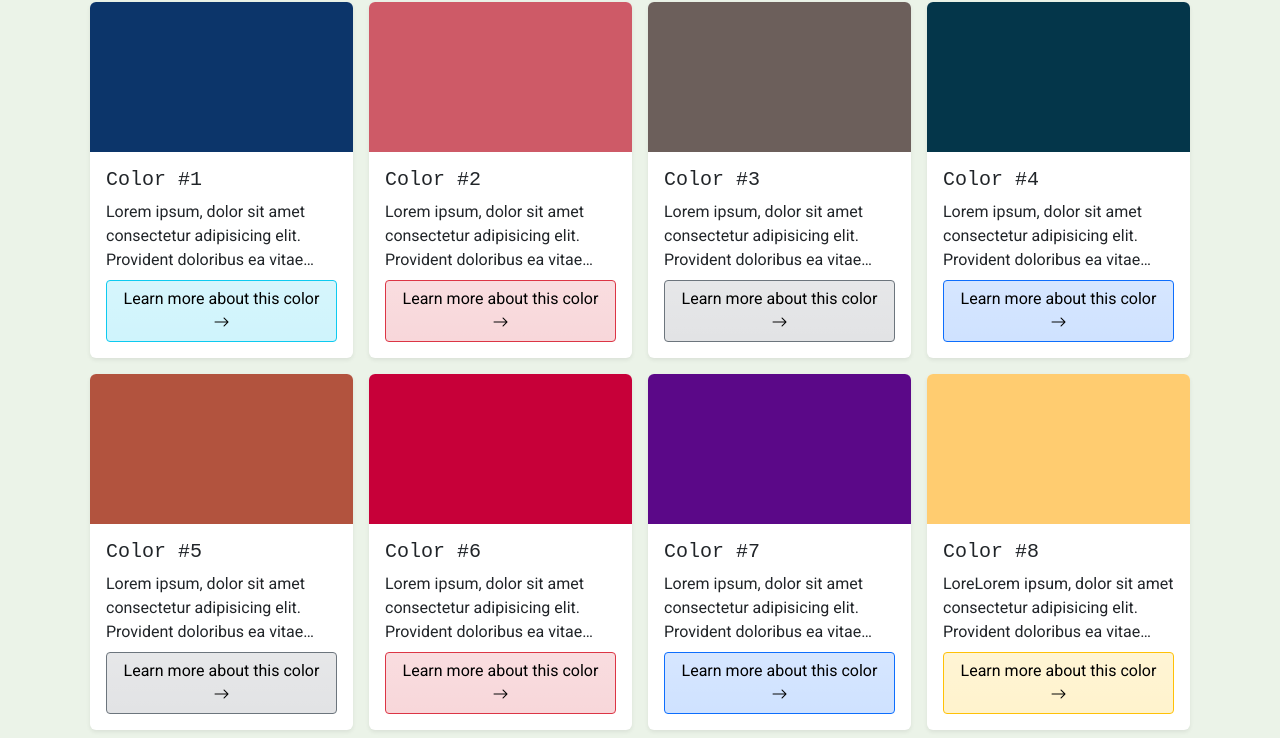
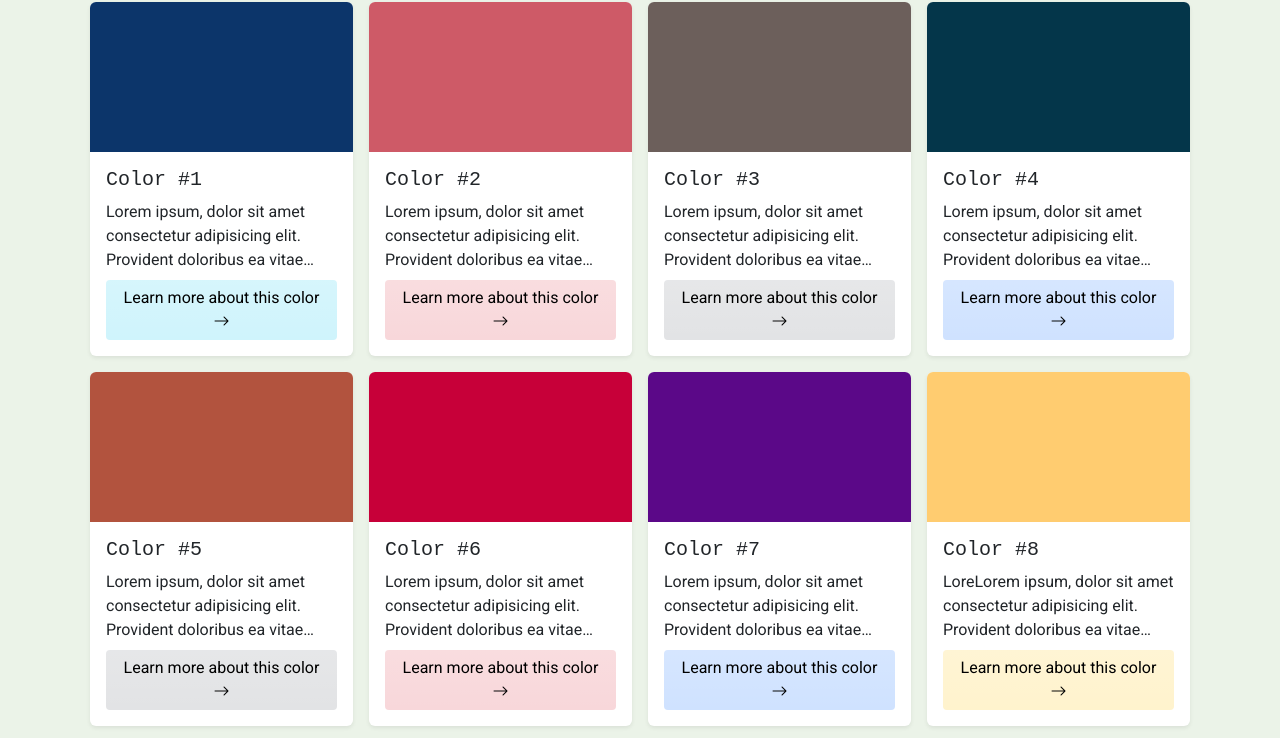
Before and after one commit to arjeusman/painturo, a plain HTML site: page index.html in a window 1280 px wide. Shown: the part 729-1467 px from the top of the page. Drawn offline with nearby package versions, Linux system fonts and the light colour scheme.

Commit message:
Update featured colors

```diff
--- a/assets/style.css
+++ b/assets/style.css
@@ -238,6 +238,14 @@ h6 {
 
 .card.color {
     overflow: hidden;
+    cursor: pointer;
+    transition: transform linear .3s;
+}
+
+.card.color:hover {
+    z-index: 1;
+    transform: scale(1.05);
+    transition: all ease .3s;
 }
 
 .card.color .data {
--- a/index.html
+++ b/index.html
@@ -169,7 +169,7 @@
                         <h1 class="fs-5">Color #1</h1>
                         <p class="p-0 m-0 mt-2 mb-2">Lorem ipsum, dolor sit amet consectetur adipisicing elit. Provident
                             doloribus ea vitae laborum? Mollitia modi veritatis atque sequi vel eum?</p>
-                        <a href="#" class="btn btn-info bg-info-subtle bg-gradient rounded-1 w-100">Learn more about
+                        <a href="#" class="btn border-0 bg-info-subtle bg-gradient rounded-1 w-100">Learn more about
                             this color <i class="bi bi-arrow-right"></i></a>
                     </div>
                 </div>
@@ -181,7 +181,7 @@
                         <h1 class="fs-5">Color #2</h1>
                         <p class="p-0 m-0 mt-2 mb-2">Lorem ipsum, dolor sit amet consectetur adipisicing elit. Provident
                             doloribus ea vitae laborum? Mollitia modi veritatis atque sequi vel eum?</p>
-                        <a href="#" class="btn btn-danger bg-danger-subtle bg-gradient rounded-1 w-100">Learn more about
+                        <a href="#" class="btn border-0 bg-danger-subtle bg-gradient rounded-1 w-100">Learn more about
                             this color <i class="bi bi-arrow-right"></i></a>
                     </div>
                 </div>
@@ -193,7 +193,7 @@
                         <h1 class="fs-5">Color #3</h1>
                         <p class="p-0 m-0 mt-2 mb-2">Lorem ipsum, dolor sit amet consectetur adipisicing elit. Provident
                             doloribus ea vitae laborum? Mollitia modi veritatis atque sequi vel eum?</p>
-                        <a href="#" class="btn btn-secondary bg-secondary-subtle bg-gradient rounded-1 w-100">Learn more
+                        <a href="#" class="btn border-0 bg-secondary-subtle bg-gradient rounded-1 w-100">Learn more
                             about
                             this color <i class="bi bi-arrow-right"></i></a>
                     </div>
@@ -206,7 +206,7 @@
                         <h1 class="fs-5">Color #4</h1>
                         <p class="p-0 m-0 mt-2 mb-2">Lorem ipsum, dolor sit amet consectetur adipisicing elit. Provident
                             doloribus ea vitae laborum? Mollitia modi veritatis atque sequi vel eum?</p>
-                        <a href="#" class="btn btn-primary bg-primary-subtle bg-gradient rounded-1 w-100">Learn more
+                        <a href="#" class="btn border-0 bg-primary-subtle bg-gradient rounded-1 w-100">Learn more
                             about
                             this color <i class="bi bi-arrow-right"></i></a>
                     </div>
@@ -219,7 +219,7 @@
                         <h1 class="fs-5">Color #5</h1>
                         <p class="p-0 m-0 mt-2 mb-2">Lorem ipsum, dolor sit amet consectetur adipisicing elit. Provident
                             doloribus ea vitae laborum? Mollitia modi veritatis atque sequi vel eum?</p>
-                        <a href="#" class="btn btn-secondary bg-secondary-subtle bg-gradient rounded-1 w-100">Learn more
+                        <a href="#" class="btn border-0 bg-secondary-subtle bg-gradient rounded-1 w-100">Learn more
                             about
                             this color <i class="bi bi-arrow-right"></i></a>
                     </div>
@@ -232,7 +232,7 @@
                         <h1 class="fs-5">Color #6</h1>
                         <p class="p-0 m-0 mt-2 mb-2">Lorem ipsum, dolor sit amet consectetur adipisicing elit. Provident
                             doloribus ea vitae laborum? Mollitia modi veritatis atque sequi vel eum?</p>
-                        <a href="#" class="btn btn-danger bg-danger-subtle bg-gradient rounded-1 w-100">Learn more about
+                        <a href="#" class="btn border-0 bg-danger-subtle bg-gradient rounded-1 w-100">Learn more about
                             this color <i class="bi bi-arrow-right"></i></a>
                     </div>
                 </div>
@@ -244,7 +244,7 @@
                         <h1 class="fs-5">Color #7</h1>
                         <p class="p-0 m-0 mt-2 mb-2">Lorem ipsum, dolor sit amet consectetur adipisicing elit. Provident
                             doloribus ea vitae laborum? Mollitia modi veritatis atque sequi vel eum?</p>
-                        <a href="#" class="btn btn-primary bg-primary-subtle bg-gradient rounded-1 w-100">Learn more
+                        <a href="#" class="btn border-0 bg-primary-subtle bg-gradient rounded-1 w-100">Learn more
                             about
                             this color <i class="bi bi-arrow-right"></i></a>
                     </div>
@@ -258,7 +258,7 @@
                         <p class="p-0 m-0 mt-2 mb-2">LoreLorem ipsum, dolor sit amet consectetur adipisicing elit.
                             Provident
                             doloribus ea vitae laborum? Mollitia modi veritatis atque sequi vel eum?</p>
-                        <a href="#" class="btn btn-warning bg-warning-subtle bg-gradient rounded-1 w-100">Learn more
+                        <a href="#" class="btn border-0 bg-warning-subtle bg-gradient rounded-1 w-100">Learn more
                             about
                             this color <i class="bi bi-arrow-right"></i></a>
                     </div>
```
